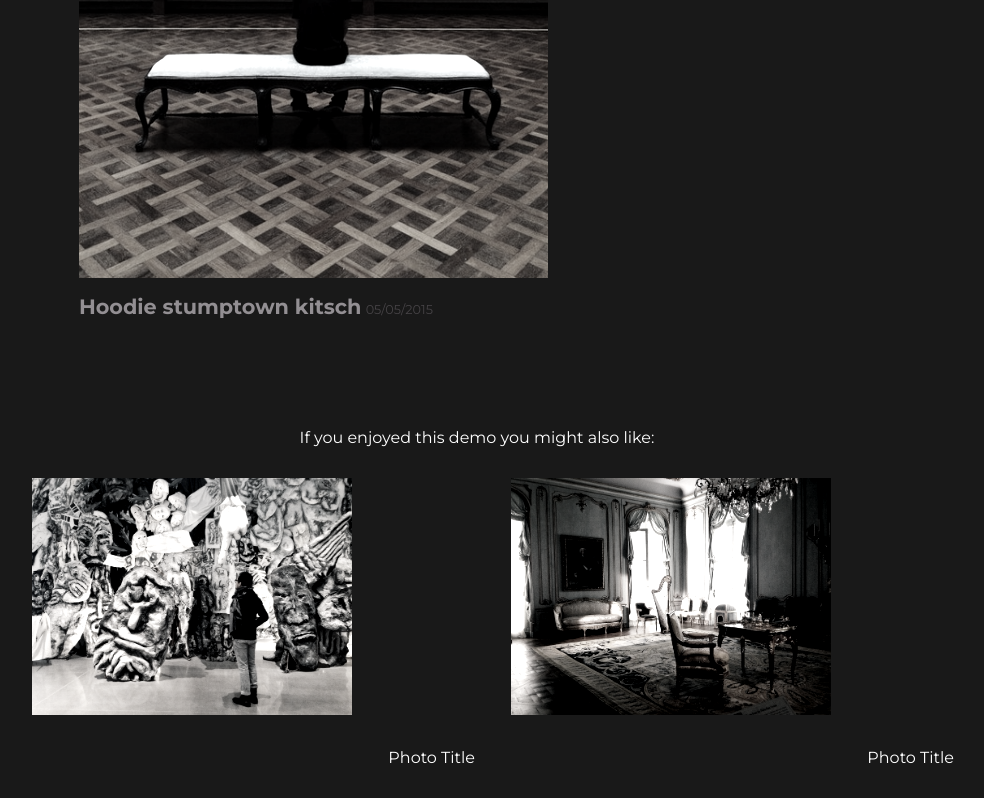
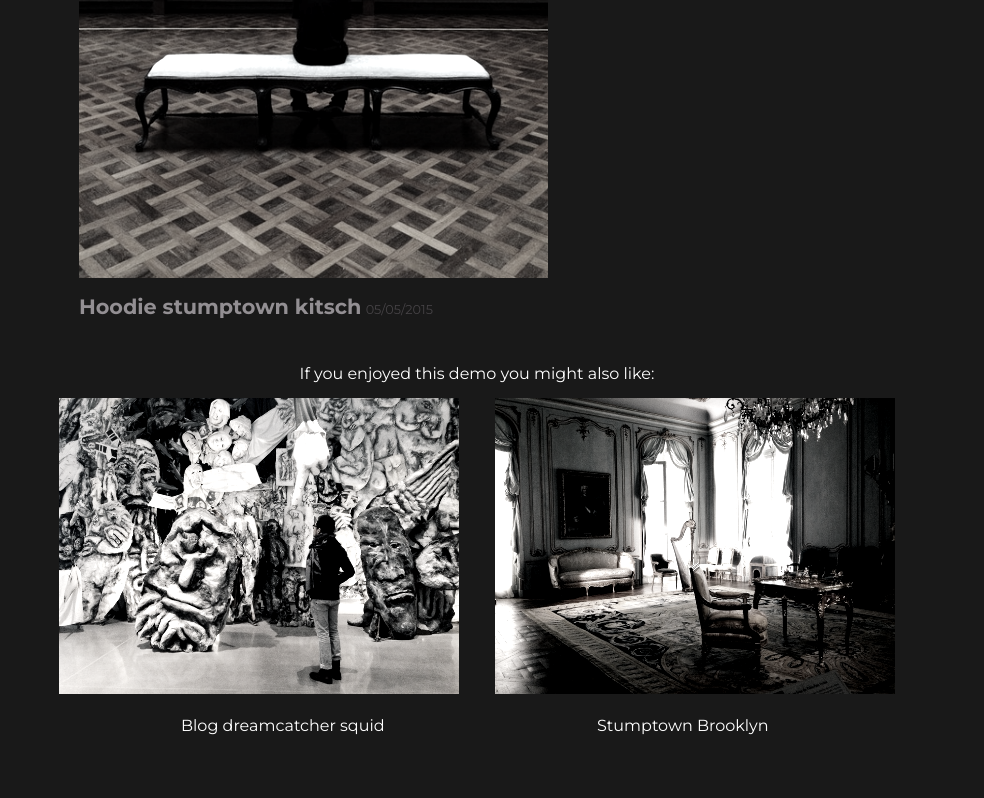
Before and after one commit to jacklynlee31/2.3-photo-site, a plain HTML site: page index.html in a window 1280 px wide. Shown: the part 1992-2790 px from the top of the page, without its empty margins (171-1155 px from the left). Drawn offline with Linux system fonts and the light colour scheme.

Commit message:
Attempt 2

```diff
--- a/app.css
+++ b/app.css
@@ -2058,11 +2058,24 @@ html {
   color: #464346; }
 
 .bottom {
-  padding-top: 4em;
-  text-align: center; }
+  text-align: center;
+  position: relative; }
 
 .bottom img {
-  width: 20em;
-  padding-bottom: 1em;
-  display: inline-block;
-  margin: 2em; }
+  width: 25em;
+  text-align: center;
+  margin: 1em; }
+
+.bottom a:hover {
+  color: #EB393B; }
+
+.bottom-p {
+  position: absolute;
+  top: 22em;
+  left: 20em;
+  padding-bottom: 3em; }
+
+.bottom-p2 {
+  position: absolute;
+  top: 22em;
+  left: 46em; }
--- a/index.html
+++ b/index.html
@@ -125,11 +125,15 @@
 		</h2>
 		<img src="images/5.png">
 			<span class="bottom-p">
-				Photo Title
+				<a href="#">
+				Blog dreamcatcher squid
+				</a>
 			</span>
 		<img src="images/6.png">
-			<span class="bottom-p">
-				Photo Title
+			<span class="bottom-p2">
+				<a href="#">
+				Stumptown Brooklyn
+				</a>
 			</span>
 	</div>
 </body>
```
